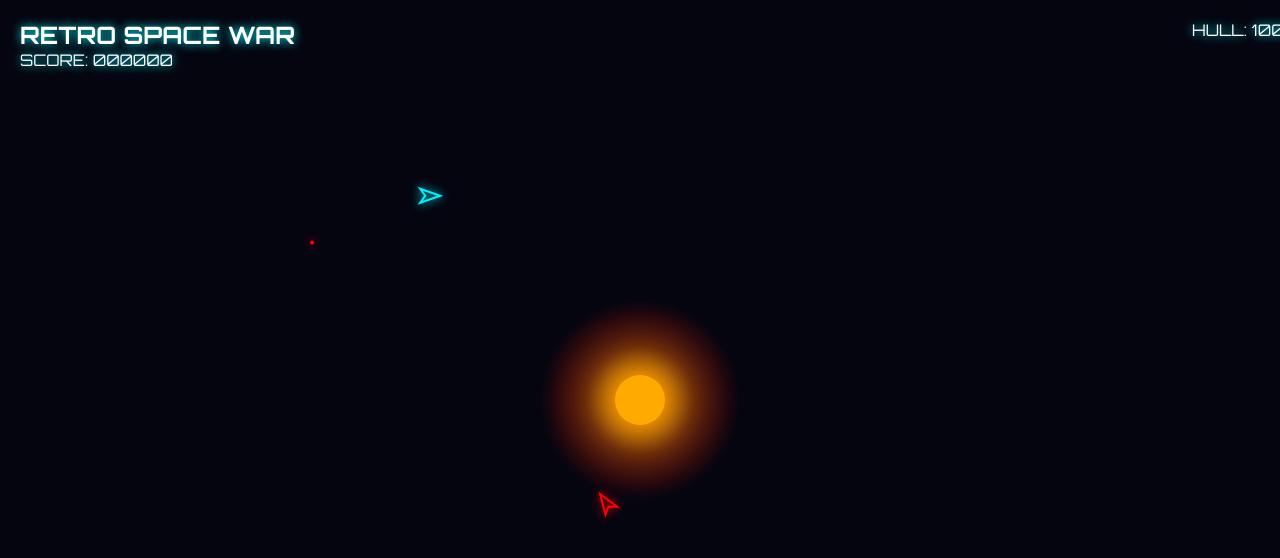
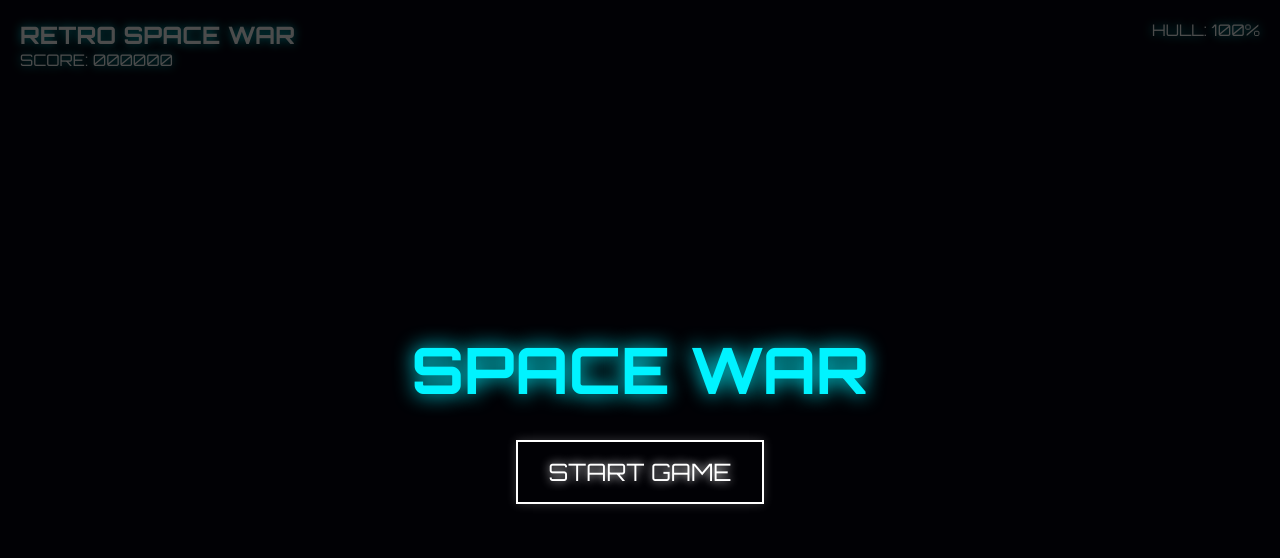
Before and after one commit to jscottvogel/RetroSpaceWar, a React (Vite) app: page / in a window 1280 px wide. Shown: the top 558 px of the page. Built offline with nearby package versions, Linux system fonts and the light colour scheme.

Commit message:
feat: Introduce game state management (menu, pause, game over) with UI and engine controls.

```diff
--- a/src/App.jsx
+++ b/src/App.jsx
@@ -4,13 +4,42 @@ import { UIOverlay } from './components/UIOverlay'
 
 function App() {
   const [score, setScore] = useState(0)
+  const [gameState, setGameState] = useState('MENU') // MENU, PLAYING, PAUSED, GAMEOVER
+  const [resetTrigger, setResetTrigger] = useState(0)
 
-  // Use callback to avoid re-renders of GameCanvas if not needed,
-  // though GameCanvas useEffect dependency array is empty so it won't re-init engine anyway.
-  // But good practice.
   const handleScoreUpdate = useCallback((newScore) => {
     setScore(newScore)
   }, [])
+
+  const handleGameOver = useCallback(() => {
+    setGameState('GAMEOVER')
+  }, [])
+
+  const handleStart = () => {
+    setGameState('PLAYING')
+    setResetTrigger(prev => prev + 1)
+  }
+
+  const handleResume = () => {
+    setGameState('PLAYING')
+  }
+
+  const handleRestart = () => {
+    setGameState('PLAYING')
+    setResetTrigger(prev => prev + 1)
+  }
+
+  // Keyboard Pause
+  React.useEffect(() => {
+    const handleDown = (e) => {
+      if (e.code === 'Escape') {
+        if (gameState === 'PLAYING') setGameState('PAUSED')
+        else if (gameState === 'PAUSED') setGameState('PLAYING')
+      }
+    }
+    window.addEventListener('keydown', handleDown)
+    return () => window.removeEventListener('keydown', handleDown)
+  }, [gameState])
 
   return (
     <div
@@ -21,8 +50,19 @@ function App() {
         overflow: 'hidden',
       }}
     >
-      <GameCanvas onScoreUpdate={handleScoreUpdate} />
-      <UIOverlay score={score} />
+      <GameCanvas
+        onScoreUpdate={handleScoreUpdate}
+        onGameOver={handleGameOver}
+        paused={gameState !== 'PLAYING'}
+        resetTrigger={resetTrigger}
+      />
+      <UIOverlay
+        score={score}
+        gameState={gameState}
+        onStart={handleStart}
+        onResume={handleResume}
+        onRestart={handleRestart}
+      />
     </div>
   )
 }
--- a/src/components/GameCanvas.jsx
+++ b/src/components/GameCanvas.jsx
@@ -1,10 +1,11 @@
 import React, { useEffect, useRef } from 'react'
 import { GameEngine } from '../game/GameEngine'
 
-export const GameCanvas = ({ onScoreUpdate }) => {
+export const GameCanvas = ({ onScoreUpdate, onGameOver, paused, resetTrigger }) => {
     const canvasRef = useRef(null)
     const engineRef = useRef(null)
 
+    // Initial Setup
     useEffect(() => {
         if (!canvasRef.current) return
 
@@ -14,13 +15,13 @@ export const GameCanvas = ({ onScoreUpdate }) => {
 
         const engine = new GameEngine(canvas)
         engine.setOnScoreUpdate(onScoreUpdate)
+        engine.setOnGameOver(onGameOver)
         engineRef.current = engine
         engine.start()
 
         const handleResize = () => {
             canvas.width = window.innerWidth
             canvas.height = window.innerHeight
-            // engine.resize() // Future proofing
         }
 
         window.addEventListener('resize', handleResize)
@@ -31,5 +32,20 @@ export const GameCanvas = ({ onScoreUpdate }) => {
         }
     }, [])
 
+    // Handle Paused
+    useEffect(() => {
+        if (engineRef.current) {
+            engineRef.current.setPaused(paused)
+        }
+    }, [paused])
+
+    // Handle Reset
+    useEffect(() => {
+        if (engineRef.current && resetTrigger > 0) {
+            engineRef.current.reset()
+            engineRef.current.start() // Ensure start
+        }
+    }, [resetTrigger])
+
     return <canvas ref={canvasRef} style={{ display: 'block', width: '100%', height: '100%' }} />
 }
--- a/src/components/UIOverlay.jsx
+++ b/src/components/UIOverlay.jsx
@@ -1,6 +1,6 @@
 import React from 'react'
 
-export const UIOverlay = ({ score }) => {
+export const UIOverlay = ({ score, gameState, onStart, onResume, onRestart }) => {
     return (
         <div
             className="ui-overlay"
@@ -9,21 +9,78 @@ export const UIOverlay = ({ score }) => {
                 top: 0,
                 left: 0,
                 width: '100%',
+                height: '100%',
+                pointerEvents: 'none', // Allow clicks to go through if needed, but we need pointer events for buttons
+            }}
+        >
+            {/* HUD */}
+            <div style={{
+                position: 'absolute',
+                top: 0, left: 0, right: 0,
                 padding: '20px',
-                pointerEvents: 'none',
                 display: 'flex',
                 justifyContent: 'space-between',
                 color: '#fff',
                 textShadow: '0 0 10px #00f3ff',
-            }}
-        >
-            <div>
-                <h1 style={{ margin: 0, fontSize: '24px' }}>RETRO SPACE WAR</h1>
-                <div id="score">SCORE: {score.toString().padStart(6, '0')}</div>
+                pointerEvents: 'none'
+            }}>
+                <div>
+                    <h1 style={{ margin: 0, fontSize: '24px' }}>RETRO SPACE WAR</h1>
+                    <div id="score">SCORE: {score.toString().padStart(6, '0')}</div>
+                </div>
+                <div id="status">HULL: 100%</div>
             </div>
-            <div id="status">
-                HULL: 100%
-            </div>
+
+            {/* Menus */}
+            {gameState !== 'PLAYING' && (
+                <div style={{
+                    position: 'absolute',
+                    top: 0, left: 0, width: '100%', height: '100%',
+                    backgroundColor: 'rgba(0,0,0,0.7)',
+                    display: 'flex',
+                    flexDirection: 'column',
+                    alignItems: 'center',
+                    justifyContent: 'center',
+                    pointerEvents: 'auto',
+                    color: '#fff',
+                    fontFamily: 'Orbitron, sans-serif'
+                }}>
+                    {gameState === 'MENU' && (
+                        <>
+                            <h1 style={{ fontSize: '4rem', color: '#00f3ff', textShadow: '0 0 20px #00f3ff', marginBottom: '20px' }}>SPACE WAR</h1>
+                            <button onClick={onStart} style={buttonStyle}>START GAME</button>
+                        </>
+                    )}
+                    {gameState === 'PAUSED' && (
+                        <>
+                            <h1 style={{ fontSize: '3rem', color: '#ffaa00' }}>PAUSED</h1>
+                            <button onClick={onResume} style={buttonStyle}>RESUME</button>
+                            <button onClick={onRestart} style={buttonStyle}>RESTART</button>
+                        </>
+                    )}
+                    {gameState === 'GAMEOVER' && (
+                        <>
+                            <h1 style={{ fontSize: '4rem', color: '#ff0000', textShadow: '0 0 20px #ff0000' }}>GAME OVER</h1>
+                            <div style={{ fontSize: '2rem', marginBottom: '20px' }}>FINAL SCORE: {score}</div>
+                            <button onClick={onRestart} style={buttonStyle}>PLAY AGAIN</button>
+                        </>
+                    )}
+                </div>
+            )}
         </div>
     )
 }
+
+const buttonStyle = {
+    background: 'transparent',
+    border: '2px solid #fff',
+    color: '#fff',
+    padding: '15px 30px',
+    fontSize: '1.5rem',
+    fontFamily: 'Orbitron, sans-serif',
+    cursor: 'pointer',
+    margin: '10px',
+    textShadow: '0 0 10px #fff',
+    boxShadow: '0 0 10px rgba(255,255,255,0.2)',
+    transition: 'all 0.2s',
+}
--- a/src/game/GameEngine.js
+++ b/src/game/GameEngine.js
@@ -17,40 +17,63 @@ export class GameEngine {
         this.ship = null
         this.score = 0
         this.onScoreUpdate = null
+        this.onGameOver = null
+        this.paused = false
     }
 
     setOnScoreUpdate(callback) {
         this.onScoreUpdate = callback
     }
 
+    setOnGameOver(callback) {
+        this.onGameOver = callback
+    }
+
     start() {
         this.isRunning = true
+        this.paused = false
         this.lastTime = 0
+        this.reset()
+        requestAnimationFrame(this.loop.bind(this))
+    }
 
+    reset() {
         const { width, height } = this.canvas
+        this.score = 0
+        if (this.onScoreUpdate) this.onScoreUpdate(0)
 
         // Spawn Entities
         this.star = new Star(width / 2, height / 2)
         this.ship = new Ship(width / 2, height / 2 - 250)
-        // Orbital velocity hint
         this.ship.vx = 200
 
         this.entities = [this.star, this.ship]
 
-        // Spawn initial enemy
+        // Initial Enemy
         const enemy = new Enemy(width / 2, height / 2 + 250)
         enemy.vx = -200
         this.entities.push(enemy)
-
-        requestAnimationFrame(this.loop.bind(this))
     }
 
     stop() {
         this.isRunning = false
     }
 
+    setPaused(val) {
+        this.paused = val
+        if (!val) {
+            this.lastTime = 0 // Reset time on resume to avoid jump
+        }
+    }
+
     loop(timestamp) {
         if (!this.isRunning) return
+
+        if (this.paused) {
+            this.lastTime = 0
+            requestAnimationFrame(this.loop.bind(this))
+            return
+        }
 
         if (this.lastTime === 0) {
             this.lastTime = timestamp
```
